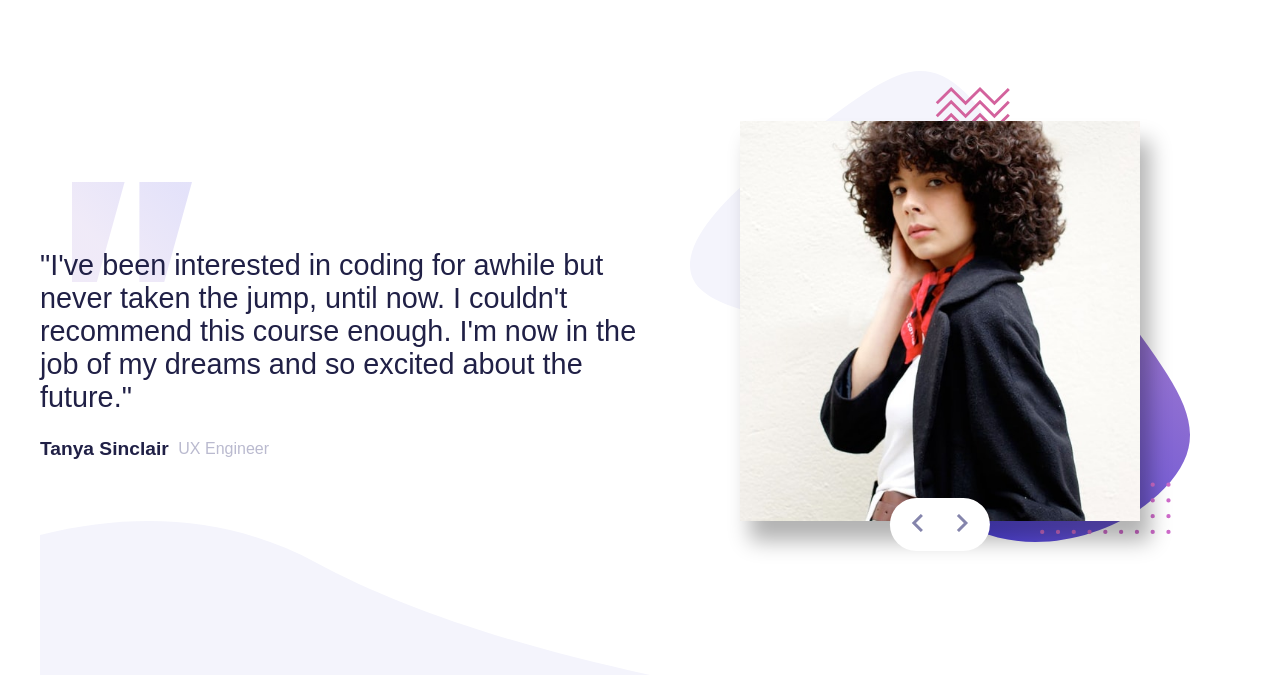
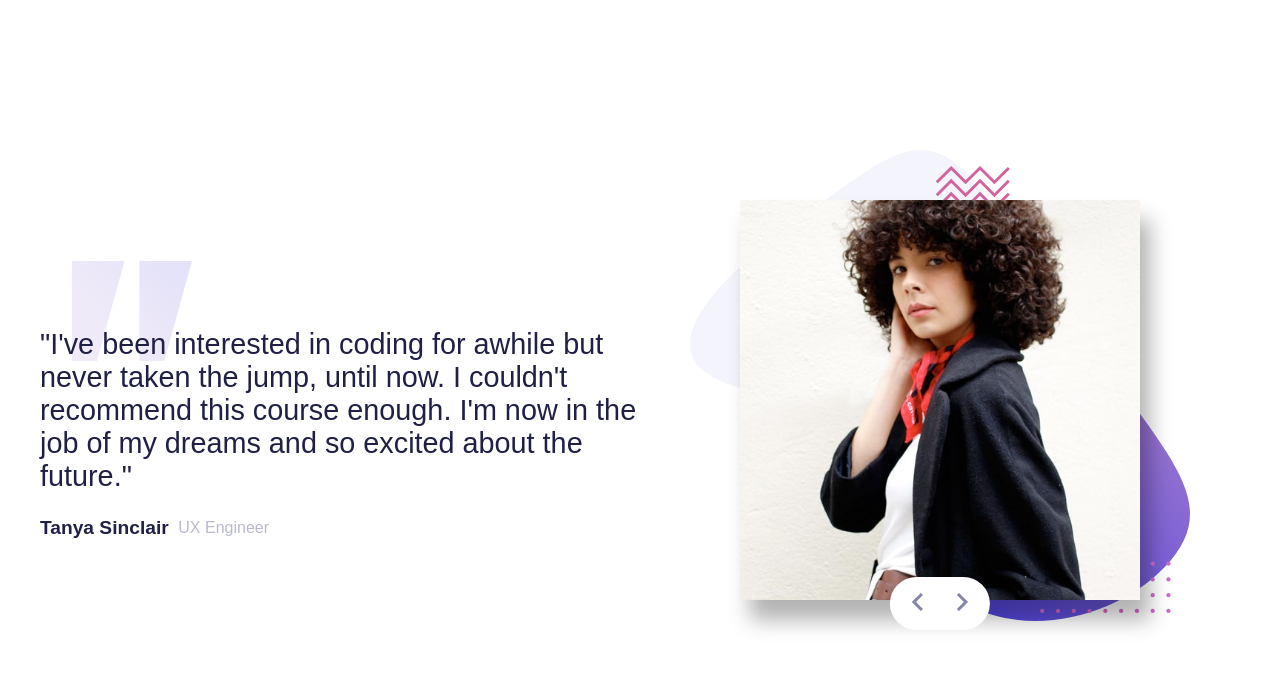
Before and after one commit to Marvel123g/coding-bootcamp, a plain HTML site: page index.html in a window 1280 px wide. Drawn offline with Linux system fonts and the light colour scheme.

Commit message:
Update index.html

```diff
--- a/index.html
+++ b/index.html
@@ -58,10 +58,6 @@
                 </div>
             </div>
         </article>
-
-        <div class="curve">
-            <img src="images/pattern-curve.svg" alt="">
-        </div>
     </main>
     <script src="main.js"></script>
 </body>
```
